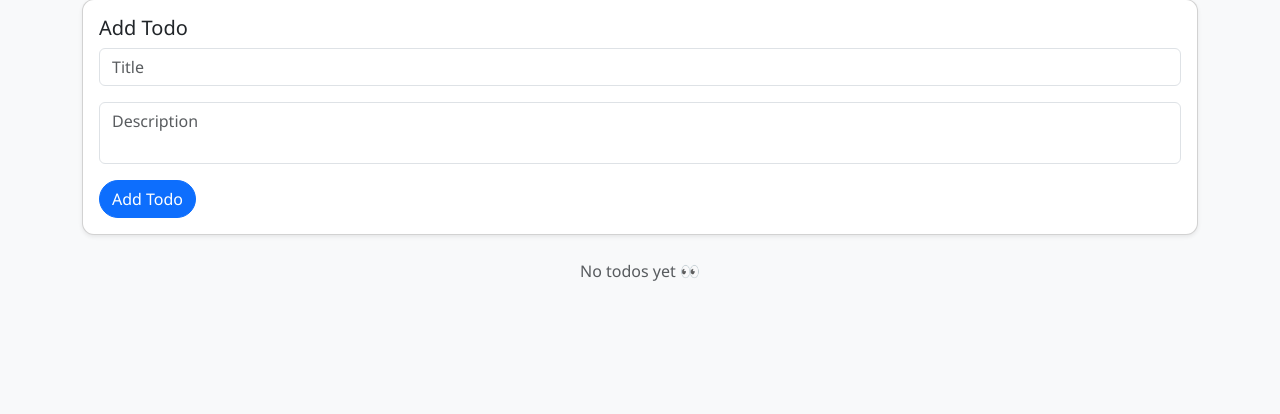
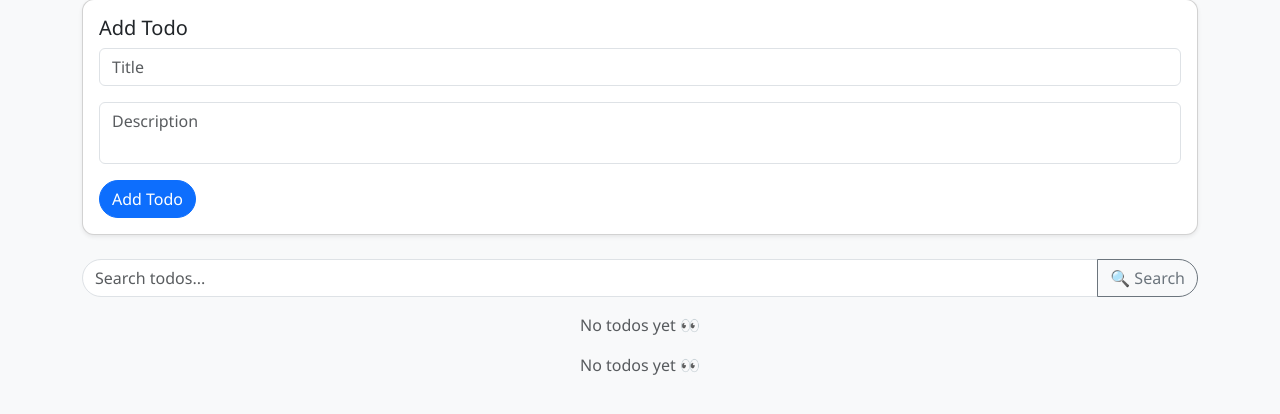
Before and after one commit to satyamkr3103/todo, a Flask app: page / in a window 1280 px wide. Shown: the part 81-495 px from the top of the page. Run offline with Flask 3, Linux system fonts and the light colour scheme; data that the repository does not hold is empty.

Commit message:
Phase 2.2: added search and filter todos

```diff
--- a/app.py
+++ b/app.py
@@ -2,7 +2,7 @@ import os
 from flask import Flask , render_template , request ,redirect # type: ignore
 from flask_sqlalchemy import SQLAlchemy # pyright: ignore[reportMissingImports]
 from datetime import datetime
-
+from sqlalchemy import or_
 BASE_DIR = os.path.abspath(os.path.dirname(__file__))
 
 app = Flask(__name__,template_folder=os.path.join(BASE_DIR,"templates"))
@@ -22,9 +22,7 @@ class Todo(db.Model):
 
 with app.app_context():
     db.create_all()
-@app.route('/health')
-def health():
-    return 'Healthy'
+
 @app.route('/', methods =['GET','POST'])
 def hello_world():
     if request.method=='POST':
@@ -35,9 +33,15 @@ def hello_world():
             todo = Todo(title=title,desc = desc) # type: ignore
             db.session.add(todo)
             db.session.commit()
+            return redirect("/")
+    search = request.args.get("search","")
 
+    if search:
+        allTodo = Todo.query.filter(or_(Todo.title.ilike(f"%{search}%")),Todo.desc.ilike(f"%{search}%")).all()
+    else:
+        allTodo = Todo.query.all()
     allTodo = Todo.query.all()
-    return render_template('index.html',allTodo=allTodo)
+    return render_template('index.html',allTodo=allTodo,search=search)
     # return 'hello,world!'
 
 @app.route('/show')
--- a/static/style.css
+++ b/static/style.css
@@ -68,3 +68,10 @@ body.dark-mode .btn-outline-light:hover {
     background-color: #ccc;
     color: #000;
 }
+.input-group input {
+    border-radius: 20px 0 0 20px;
+}
+
+.input-group button {
+    border-radius: 0 20px 20px 0;
+}
--- a/templates/base.html
+++ b/templates/base.html
@@ -3,7 +3,7 @@
 
 <head>
   <meta charset="UTF-8">
-  <title>{% block title %}Yoink Todo{% endblock %}</title>
+  <title>{% block title %}Todo{% endblock %}</title>
 
   <!-- Bootstrap -->
   <link href="https://cdn.jsdelivr.net/npm/bootstrap@5.3.2/dist/css/bootstrap.min.css" rel="stylesheet">
--- a/templates/index.html
+++ b/templates/index.html
@@ -21,7 +21,23 @@
   </div>
 </div>
 
+<form method="GET" class="mb-3">
+  <div class="input-group">
+    <input type="text" name="search" class="form-control" placeholder="Search todos..." value="{{ search }}">
+    <button class="btn btn-outline-secondary" type="submit">
+      🔍 Search
+    </button>
+  </div>
+</form>
+
 {% if allTodo|length == 0 %}
+<p class="text-muted text-center">
+  {% if search %}
+  No results found for "<strong>{{ search }}</strong>" 😕
+  {% else %}
+  No todos yet 👀
+  {% endif %}
+</p>
 <p class="text-muted text-center">No todos yet 👀</p>
 {% else %}
 <table class="table table-bordered table-hover bg-white shadow-sm">
```
